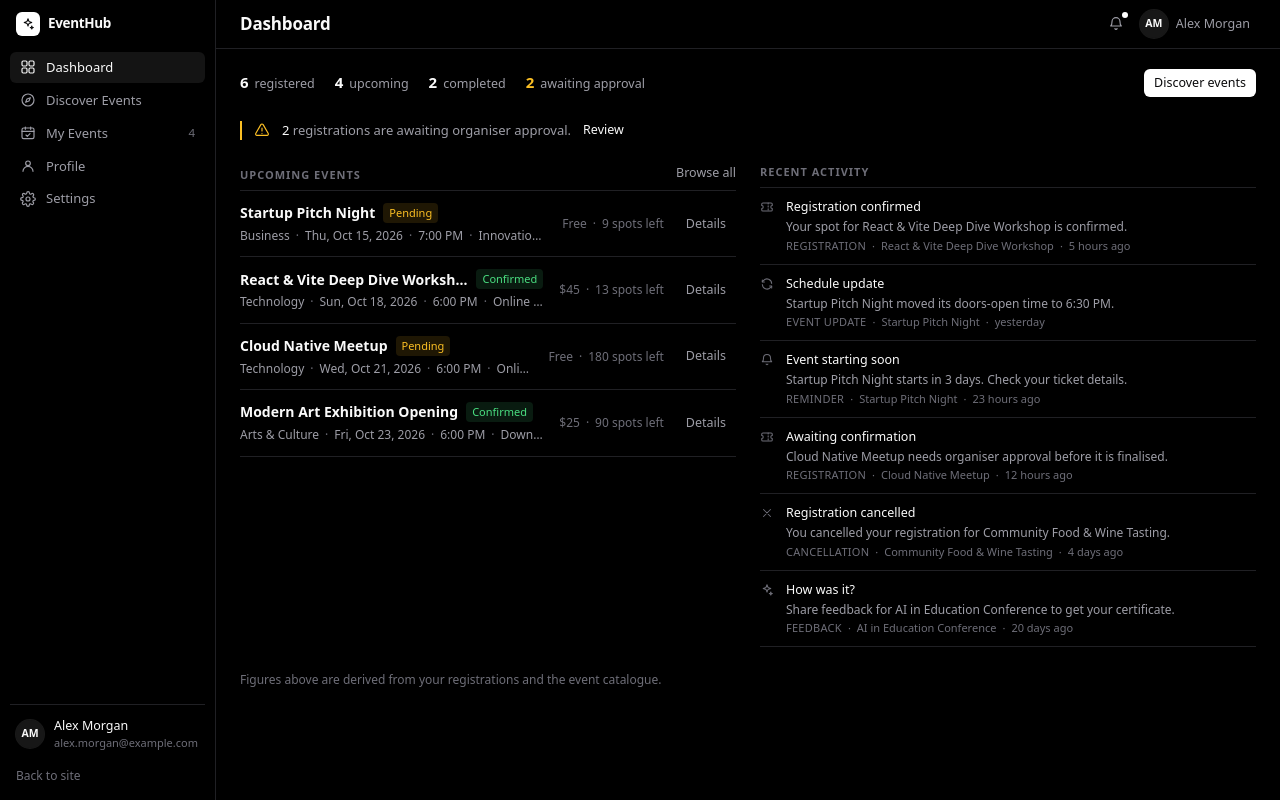
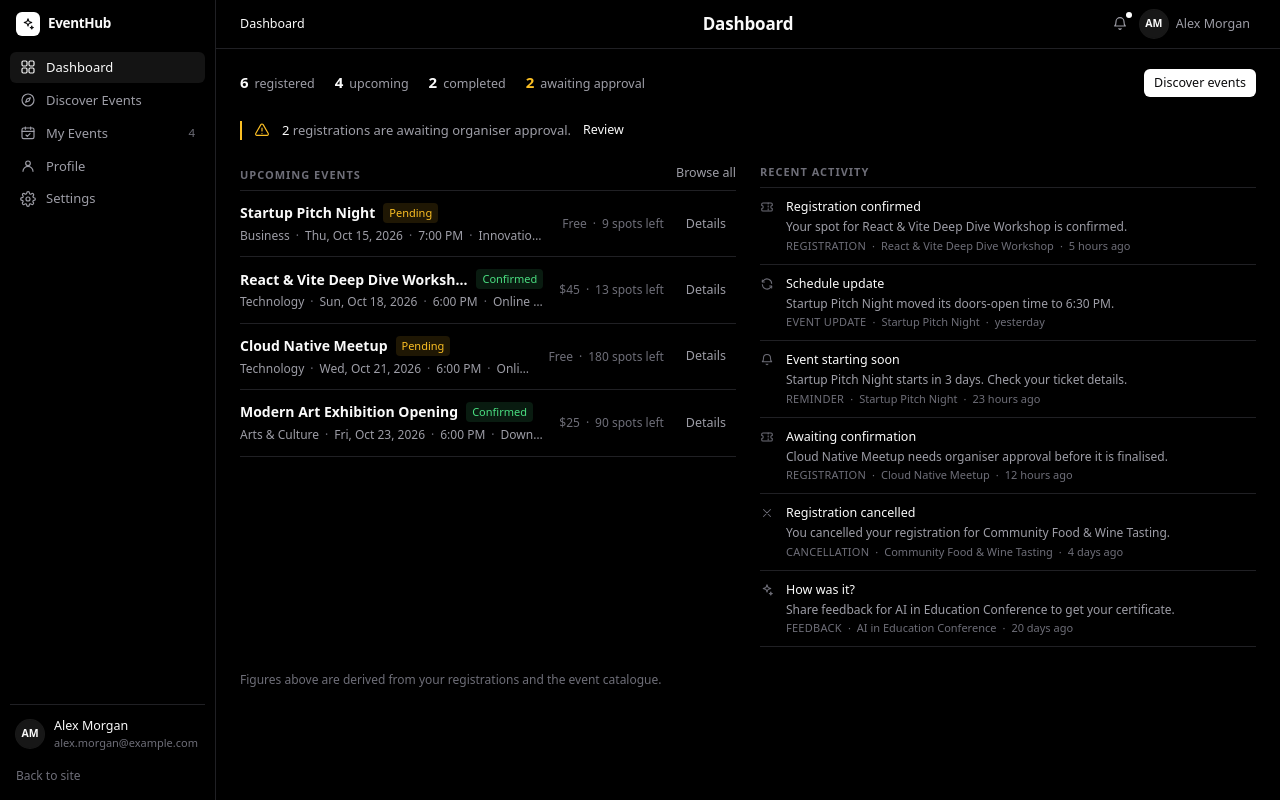
Before and after one commit to abdulahshoaib/ems, a React (Vite) app: page /dashboard in a window 1280 px wide. Built offline with nearby package versions, Linux system fonts and the light colour scheme.

Commit message:
feat: add breadcrumb navigation to dashboard topbar

```diff
--- a/src/components/ui/breadcrumb.jsx
+++ b/src/components/ui/breadcrumb.jsx
@@ -1,3 +1,4 @@
+import { Link } from "react-router-dom";
 import { cn } from "../../lib/utils";
 
 function ChevronRightIcon({ className }) {
@@ -42,16 +43,15 @@ function BreadcrumbItem({ className, ...props }) {
   );
 }
 
-function BreadcrumbLink({ className, ...props }) {
-  return (
-    <a
-      className={cn(
-        "transition-colors hover:text-zinc-900 dark:hover:text-zinc-50",
-        className,
-      )}
-      {...props}
-    />
+function BreadcrumbLink({ className, to, ...props }) {
+  const classes = cn(
+    "transition-colors hover:text-zinc-900 dark:hover:text-zinc-50",
+    className,
   );
+
+  if (to) return <Link to={to} className={classes} {...props} />;
+
+  return <a className={classes} {...props} />;
 }
 
 function BreadcrumbPage({ className, ...props }) {
--- a/src/components/ui/nav-items.js
+++ b/src/components/ui/nav-items.js
@@ -8,9 +8,25 @@ export const NAV_ITEMS = [
   { to: '/dashboard/settings', label: 'Settings', icon: SettingsIcon },
 ]
 
-export function getPageTitle(pathname) {
-  const match = [...NAV_ITEMS]
+function matchNavItem(pathname) {
+  return [...NAV_ITEMS]
     .sort((a, b) => b.to.length - a.to.length)
     .find((item) => pathname === item.to || pathname.startsWith(`${item.to}/`))
-  return match ? match.label : 'Dashboard'
 }
+
+export function getPageTitle(pathname) {
+  return matchNavItem(pathname)?.label ?? 'Dashboard'
+}
+
+/** Dashboard, then the current page. On the dashboard itself that is one item. */
+export function getBreadcrumbs(pathname) {
+  const page = matchNavItem(pathname)
+  const current = page?.label ?? 'Dashboard'
+  if (!page || page.to === '/dashboard') {
+    return [{ label: 'Dashboard', current: true }]
+  }
+  return [
+    { label: 'Dashboard', to: '/dashboard' },
+    { label: current, current: true },
+  ]
+}
--- a/src/components/ui/topbar.jsx
+++ b/src/components/ui/topbar.jsx
@@ -1,7 +1,15 @@
-import { useCallback, useRef, useState } from 'react'
+import { Fragment, useCallback, useRef, useState } from 'react'
 import { Link, useLocation } from 'react-router-dom'
 import { Avatar } from './avatar'
-import { getPageTitle } from './nav-items'
+import {
+  Breadcrumb,
+  BreadcrumbItem,
+  BreadcrumbLink,
+  BreadcrumbList,
+  BreadcrumbPage,
+  BreadcrumbSeparator,
+} from './breadcrumb'
+import { getBreadcrumbs, getPageTitle } from './nav-items'
 import { useDismissable } from '../../hooks/useDismissable'
 import { formatRelativeTime } from '../../lib/dates'
 import { BellIcon, LogOutIcon, MenuIcon, SettingsIcon, UserIcon } from './icons'
@@ -134,24 +142,51 @@ function UserMenu({ user }) {
   )
 }
 
+const CRUMB_LINK = '!text-[var(--d-muted)] hover:!text-[var(--d-text)]'
+
 export function Topbar({ user, notifications, unreadCount, onMarkAllRead, onOpenNav }) {
   const location = useLocation()
   const title = getPageTitle(location.pathname)
+  const crumbs = getBreadcrumbs(location.pathname)
 
   return (
     <header className="d-topbar sticky top-0 z-20 border-b border-[var(--d-line)] backdrop-blur">
-      <div className="flex items-center gap-2 px-4 py-2 sm:px-6">
+      <div className="grid grid-cols-[minmax(0,1fr)_auto_minmax(0,1fr)] items-center gap-2 px-4 py-2 sm:px-6">
+        <div className="flex min-w-0 items-center gap-2">
           <button
             type="button"
             onClick={onOpenNav}
             aria-label="Open navigation"
-          className="d-focus inline-flex h-7 w-7 items-center justify-center rounded-md text-[var(--d-muted)] hover:bg-white/[0.06] hover:text-[var(--d-text)] lg:hidden"
+            className="d-focus inline-flex h-7 w-7 shrink-0 items-center justify-center rounded-md text-[var(--d-muted)] hover:bg-white/[0.06] hover:text-[var(--d-text)] lg:hidden"
           >
             <MenuIcon className="h-4 w-4" />
           </button>
 
-        <h1 className="min-w-0 flex-1 truncate">{title}</h1>
+          <Breadcrumb className="min-w-0">
+            <BreadcrumbList className="!flex-nowrap !text-[12.5px] !text-[var(--d-muted)]">
+              {crumbs.map((crumb, index) => (
+                <Fragment key={crumb.to ?? crumb.label}>
+                  {index > 0 && <BreadcrumbSeparator className="!text-[var(--d-subtle)]" />}
+                  <BreadcrumbItem className="min-w-0">
+                    {crumb.current ? (
+                      <BreadcrumbPage className="truncate !font-medium !text-[var(--d-text)]">
+                        {crumb.label}
+                      </BreadcrumbPage>
+                    ) : (
+                      <BreadcrumbLink to={crumb.to} className={`truncate ${CRUMB_LINK}`}>
+                        {crumb.label}
+                      </BreadcrumbLink>
+                    )}
+                  </BreadcrumbItem>
+                </Fragment>
+              ))}
+            </BreadcrumbList>
+          </Breadcrumb>
+        </div>
 
+        <h1 className="max-w-[40vw] truncate text-center">{title}</h1>
+
+        <div className="flex items-center justify-end gap-1">
           <NotificationMenu
             notifications={notifications}
             unreadCount={unreadCount}
@@ -159,6 +194,7 @@ export function Topbar({ user, notifications, unreadCount, onMarkAllRead, onOpen
           />
           <UserMenu user={user} />
         </div>
+      </div>
     </header>
   )
 }
```
Lines whose indentation alone changed are shown as unchanged.
